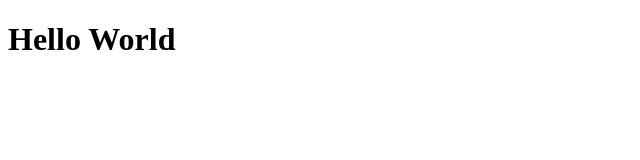
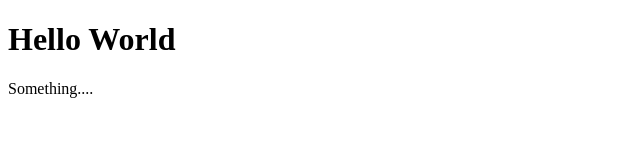
Before and after one commit to wanggeorge/My-Github-Test, a plain HTML site: page index.html in a window 1280 px wide. Shown: the whole page, without its empty margins (0-640 px from the left). Drawn offline with Linux system fonts and the light colour scheme.

Commit message:
added <p> to index

```diff
--- a/index.html
+++ b/index.html
@@ -5,5 +5,6 @@
 </head>
 <body>
       <h1>Hello World</h1>
+    <p>Something....</p>
 </body>
 </html>
```
